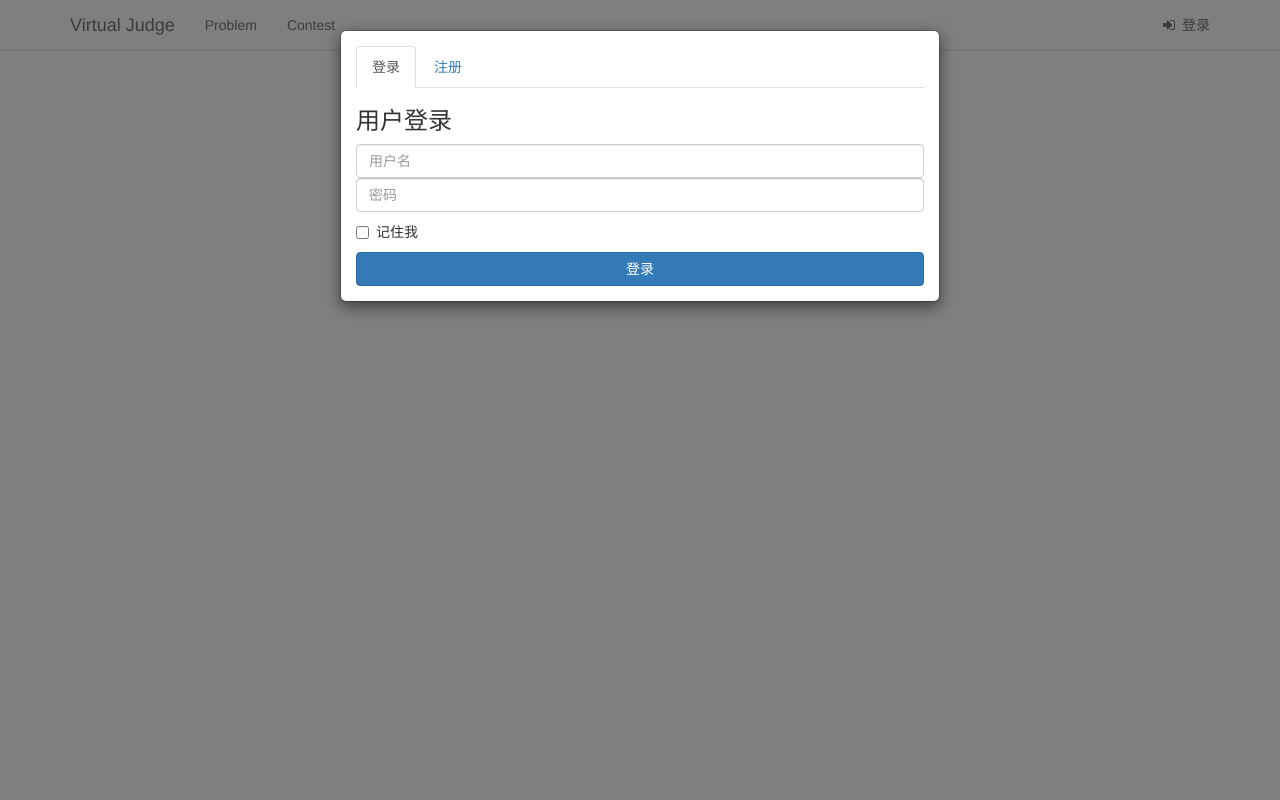
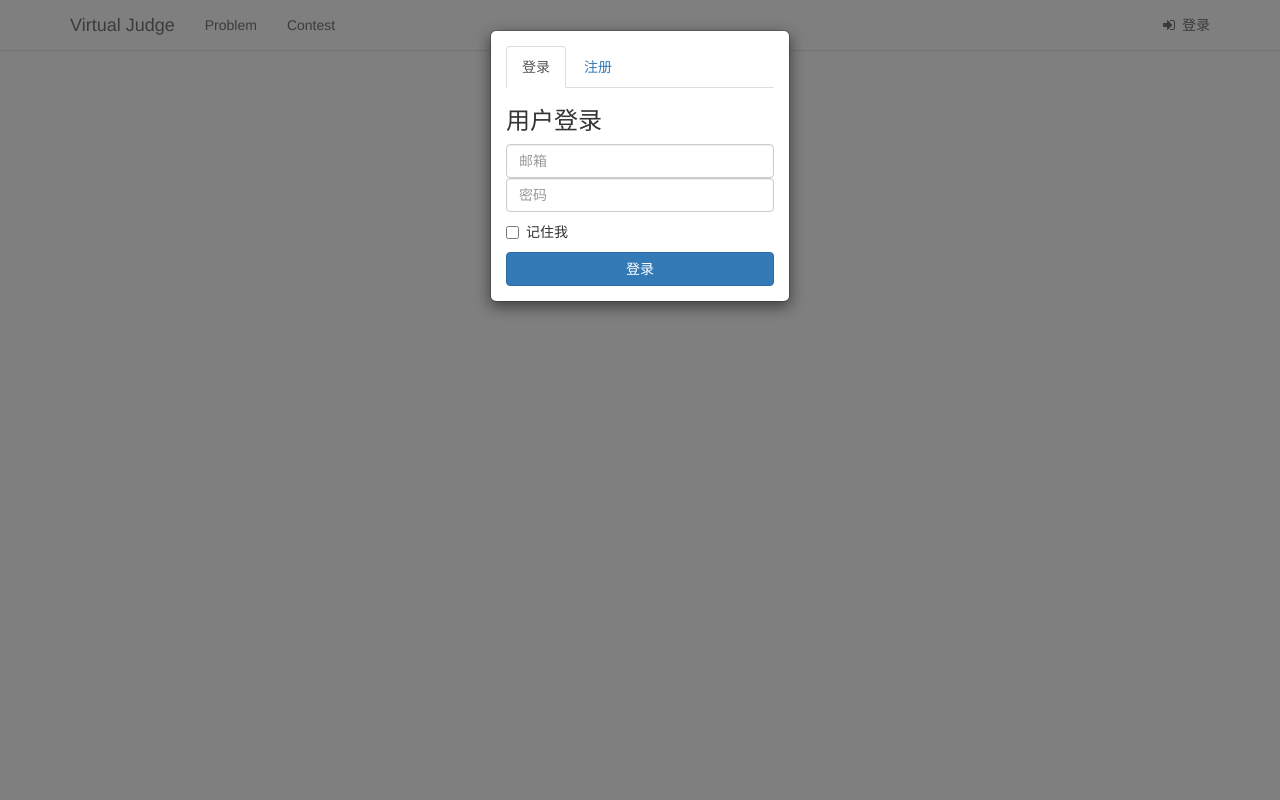
Before and after one commit to ruitian/VirtualJudge, a Flask app: page / in a window 1280 px wide, after a click on "登录". Run offline with Flask 2, Linux system fonts and the light colour scheme; parts of the project's set-up code (start-up, migrations or seed data) failed here and were passed over; some libraries are stand-ins or nearby versions.

Commit message:
base page update

```diff
--- a/VJ/templates/base.html
+++ b/VJ/templates/base.html
@@ -45,7 +45,7 @@
                 <a href="#" data-toggle="modal" data-target="#LoginModal"><i class="fa fa-sign-in fa-fw"></i> 登录</a>
               </li>
               <div class="modal fade" id="LoginModal" tabindex="-1" role="dialog" aria-labelledby="myModalLabel">
-                <div class="modal-dialog" role="document">
+                <div class="modal-dialog modal-sm" role="document">
                   <div class="modal-content">
                     <div class="modal-body">
                       <ul class="nav nav-tabs" role="tablist">
@@ -56,7 +56,7 @@
                         <div role="tabpanel" class="tab-pane active" id="login">
                           <form method="post" action="/login" class="form-signin">
                             <h3 class="form-signin-heading">用户登录</h3>
-                            <input type="text" class="form-control" name="username" placeholder="用户名" required="">
+                            <input type="text" class="form-control" name="username" placeholder="邮箱" required="">
                             <input type="password" class="form-control" name="password" placeholder="密码" required="">
                             <div class="checkbox">
                               <label>
```
